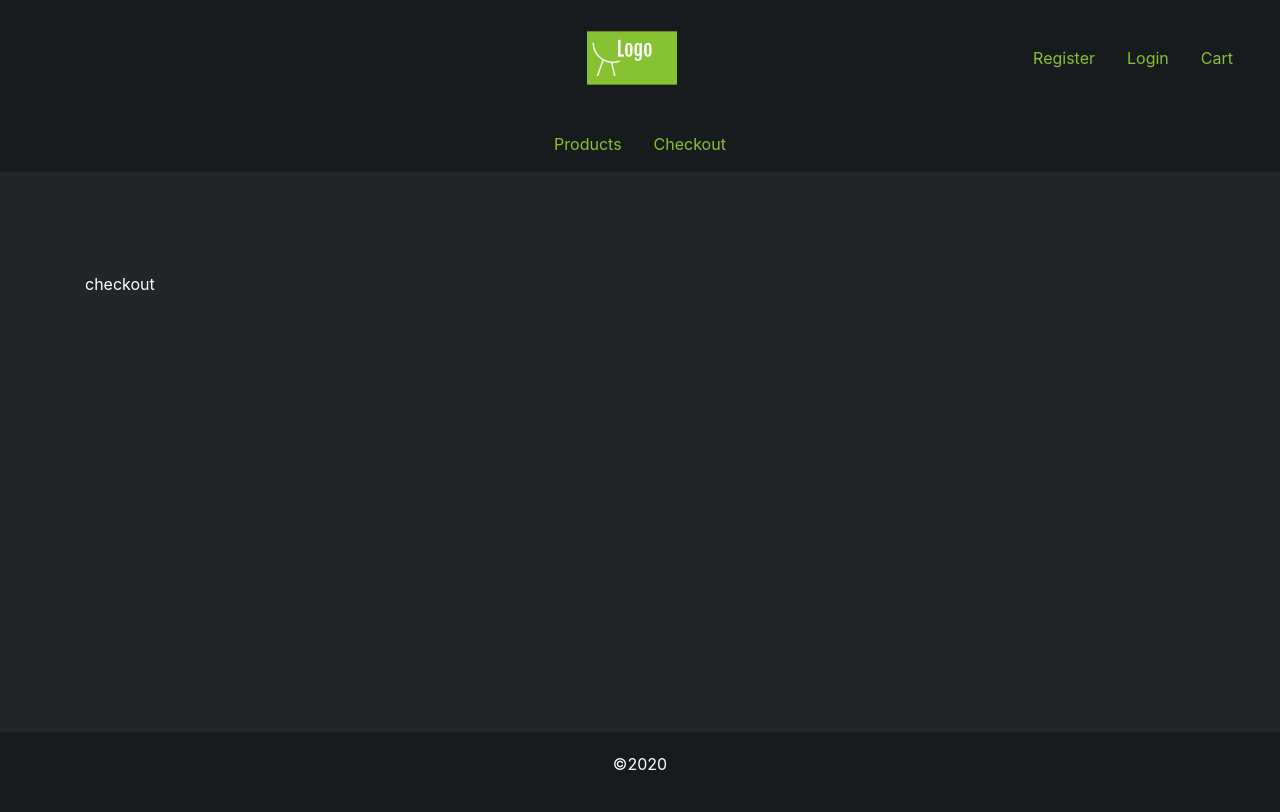
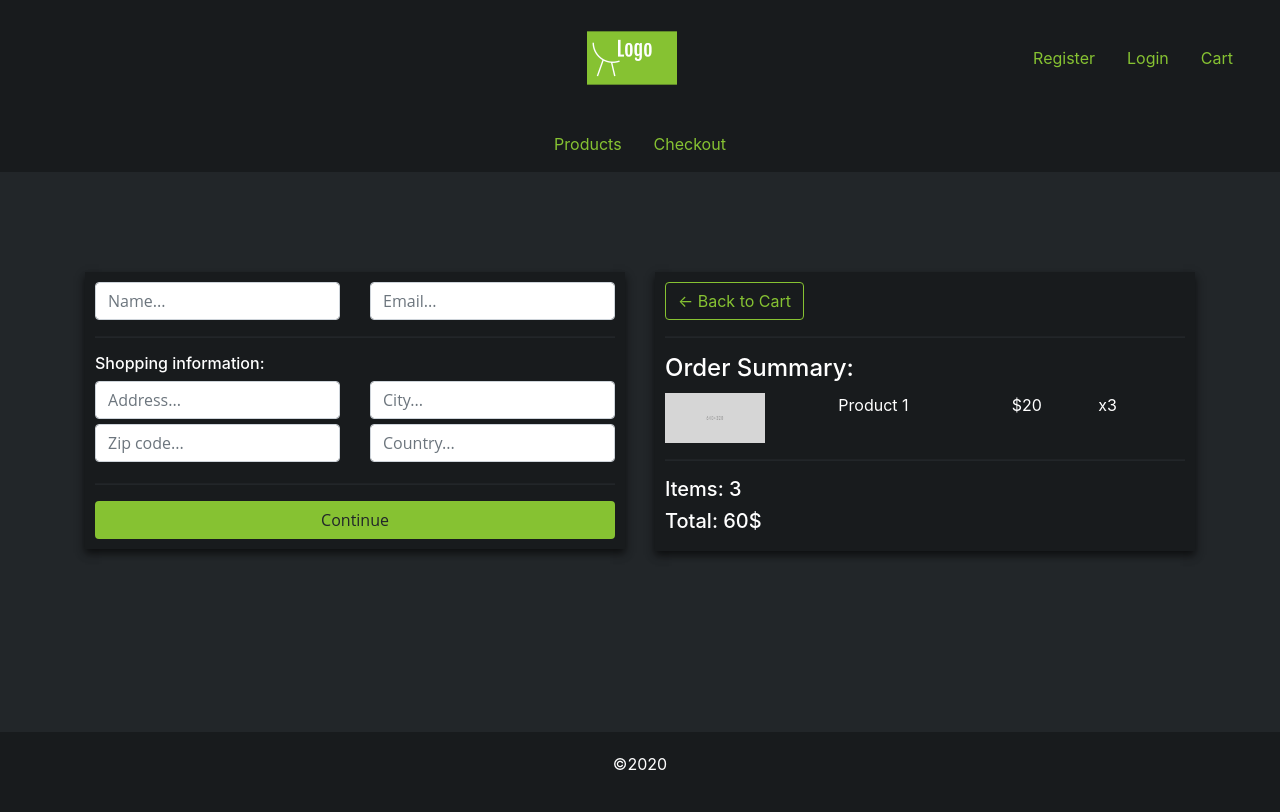
Before and after one commit to krystianjarmul/django-online-store, a Django app: page /checkout/ in a window 1280 px wide. Run offline with Django 3.2, Linux system fonts and the light colour scheme; some libraries are stand-ins or nearby versions.

Commit message:
Add template skeleton for checkout page

```diff
--- a/ecommerce/static/css/store.css
+++ b/ecommerce/static/css/store.css
@@ -22,6 +22,11 @@
     height: 1px;
 }
 
+.box-element form hr {
+    background-color: #222629;
+    height: 1px;
+}
+
 .product {
     border-radius: 0 0 4px 4px;
 }
@@ -38,6 +43,10 @@
 }
 
 .cart-img {
-    height: 100px;
-    width: 200px;
+    height: 50px;
+    width: 100px;
 }
+
+.form-field {
+    margin-bottom: 5px;
+}
--- a/ecommerce/store/templates/store/checkout.html
+++ b/ecommerce/store/templates/store/checkout.html
@@ -3,6 +3,71 @@
 
 {% block content %}
 <div class="container">
-    <p>checkout</p>
+    <div class="row">
+        <div class="col-lg-6">
+            <div class="box-element" id="form-wrapper">
+                <form id="form">
+                    <div class="user-info row">
+                        <div class="col-md-6">
+                            <input required class="form-control" type="text"
+                                   placeholder="Name...">
+                        </div>
+                        <div class="col-md-6">
+                            <input required class="form-control" type="text"
+                                   placeholder="Email...">
+                        </div>
+                    </div>
+
+                    <hr>
+
+                    <h6>
+                        Shopping information:
+                    </h6>
+
+                    <div class="row shopping-info">
+
+                        <div class="form-field col-md-6">
+                            <input required class="form-control" type="text"
+                                   placeholder="Address...">
+                        </div>
+                        <div class="form-field col-md-6">
+                            <input required class="form-control" type="text"
+                                   placeholder="City...">
+                        </div>
+                        <div class="form-field col-md-6">
+                            <input required class="form-control" type="text"
+                                   placeholder="Zip code...">
+                        </div>
+                        <div class="form-field col-md-6">
+                            <input required class="form-control" type="text"
+                                   placeholder="Country...">
+                        </div>
+                    </div>
+                    <hr/>
+                    <input type="submit" value="Continue"
+                           class="btn my-btn btn-block">
+                </form>
+
+            </div>
+        </div>
+
+        <div class="col-lg-6">
+            <div class="box-element">
+                <a class="btn view-btn" href="{% url 'cart' %}">&#x2190; Back to
+                    Cart</a>
+                <hr>
+                <h4>Order Summary:</h4>
+                <div class="cart-box">
+                    <div style="flex: 2"><img class="cart-img" src="{% static 'images/default_image.png' %}"></div>
+                    <div style="flex: 2">Product 1</div>
+                    <div style="flex: 1;">$20</div>
+                    <div style="flex: 1;">x3</div>
+                </div>
+                <hr>
+                <h5>Items:  3</h5>
+                <h5>Total:  60$</h5>
+            </div>
+        </div>
+    </div>
 </div>
 {% endblock %}
--- a/ecommerce/store/templates/store/store.html
+++ b/ecommerce/store/templates/store/store.html
@@ -4,7 +4,7 @@
 {% block content %}
 <div class="container">
     <div class="row">
-        <div class="col-4">
+        <div class="col-md-4">
             <img class="thumbnail"
                  src="{% static 'images/default_image.png' %}">
 
@@ -16,7 +16,7 @@
                 <h4 style="display: inline-block; float: right">$20</h4>
             </div>
         </div>
-        <div class="col-4">
+        <div class="col-md-4">
             <img class="thumbnail"
                  src="{% static 'images/default_image.png' %}">
             <div class="box-element product">
@@ -27,7 +27,7 @@
                 <h4 style="display: inline-block; float: right">$20</h4>
             </div>
         </div>
-        <div class="col-4">
+        <div class="col-md-4">
             <img class="thumbnail"
                  src="{% static 'images/default_image.png' %}">
             <div class="box-element product">
```
Also changed, not shown: ecommerce/store/templates/store/cart.html (+2 -9 lines).
